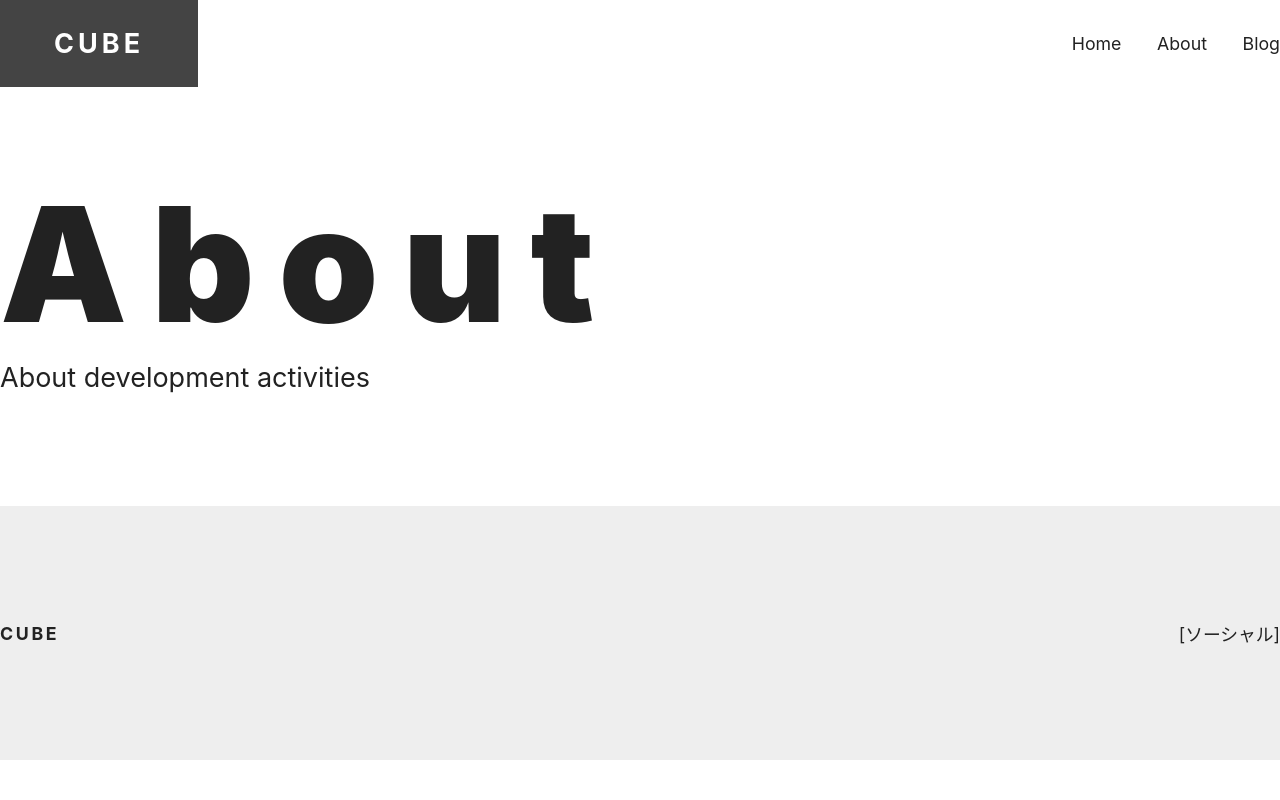
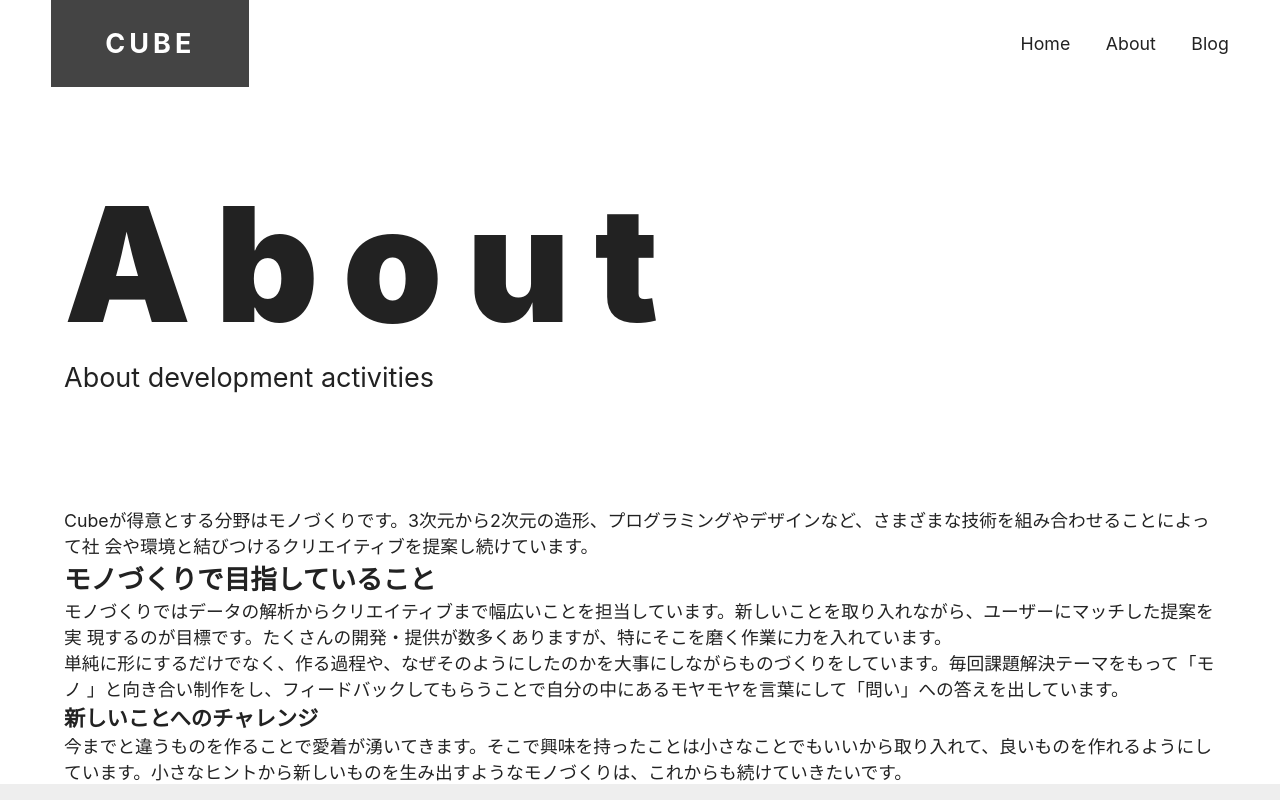
Before and after one commit to itc-s22022/chap1-finished, a Next.js app: page /about in a window 1280 px wide. Shown: the top 800 px of the page. Built offline with nearby package versions, Linux system fonts and the light colour scheme.

Commit message:
4.5 記事を追加

```diff
--- /dev/null
+++ b/components/container.js
@@ -0,0 +1,9 @@
+import styles from 'styles/container.module.css'
+
+export default function Container ({ children, large = false }) {
+  return (
+    <div className={large ? styles.large : styles.default}>
+      {children}
+    </div>
+  )
+}
--- a/components/footer.js
+++ b/components/footer.js
@@ -1,13 +1,16 @@
+import Container from 'components/container'
 import Logo from 'components/logo'
 import styles from 'styles/footer.module.css'
 
 export default function Footer () {
   return (
     <footer className={styles.wrapper}>
-      <div className={styles.flexContainer}>
-        <Logo />
-        [ソーシャル]
-      </div>
+      <Container>
+        <div className={styles.flexContainer}>
+          <Logo />
+          [ソーシャル]
+        </div>
+      </Container>
     </footer>
   )
 }
--- a/components/header.js
+++ b/components/header.js
@@ -1,3 +1,4 @@
+import Container from 'components/container'
 import Logo from 'components/logo'
 import Nav from 'components/nav'
 import styles from 'styles/header.module.css'
@@ -5,10 +6,12 @@ import styles from 'styles/header.module.css'
 export default function Header () {
   return (
     <header>
-      <div className={styles.flexContainer}>
-        <Logo boxOn />
-        <Nav />
-      </div>
+      <Container large>
+        <div className={styles.flexContainer}>
+          <Logo boxOn />
+          <Nav />
+        </div>
+      </Container>
     </header>
   )
 }
--- a/pages/about.js
+++ b/pages/about.js
@@ -1,10 +1,28 @@
+import Container from 'components/container'
 import Hero from 'components/hero'
 
 export default function About() {
   return (
-    <Hero
-      title="About"
-      subtitle="About development activities"
-    />
+    <Container>
+      <Hero title="About" subtitle="About development activities" />
+      <p>
+        Cubeが得意とする分野はモノづくりです。3次元から2次元の造形、プログラミングやデザインなど、さまざまな技術を組み合わせることによって社
+        会や環境と結びつけるクリエイティブを提案し続けています。
+      </p>
+      <h2>モノづくりで目指していること</h2>
+      <p>
+        モノづくりではデータの解析からクリエイティブまで幅広いことを担当しています。新しいことを取り入れながら、ユーザーにマッチした提案を実
+        現するのが目標です。たくさんの開発・提供が数多くありますが、特にそこを磨く作業に力を入れています。
+      </p>
+      <p>
+        単純に形にするだけでなく、作る過程や、なぜそのようにしたのかを大事にしながらものづくりをしています。毎回課題解決テーマをもって「モノ
+        」と向き合い制作をし、フィードバックしてもらうことで自分の中にあるモヤモヤを言葉にして「問い」への答えを出しています。
+      </p>
+      <h3>新しいことへのチャレンジ</h3>
+      <p>
+        今までと違うものを作ることで愛着が湧いてきます。そこで興味を持ったことは小さなことでもいいから取り入れて、良いものを作れるようにし
+        ています。小さなヒントから新しいものを生み出すようなモノづくりは、これからも続けていきたいです。
+      </p>
+    </Container>
   )
 }
--- /dev/null
+++ b/styles/container.module.css
@@ -0,0 +1,10 @@
+.default {
+    width: 92%;
+    max-width: 1152px;
+    margin: 0 auto;
+}
+
+.large {
+    composes: default;
+    max-width: 1280px;
+}
```
Also changed, not shown: pages/blog/index.js (+4 -4 lines), pages/index.js (+4 -5 lines).
